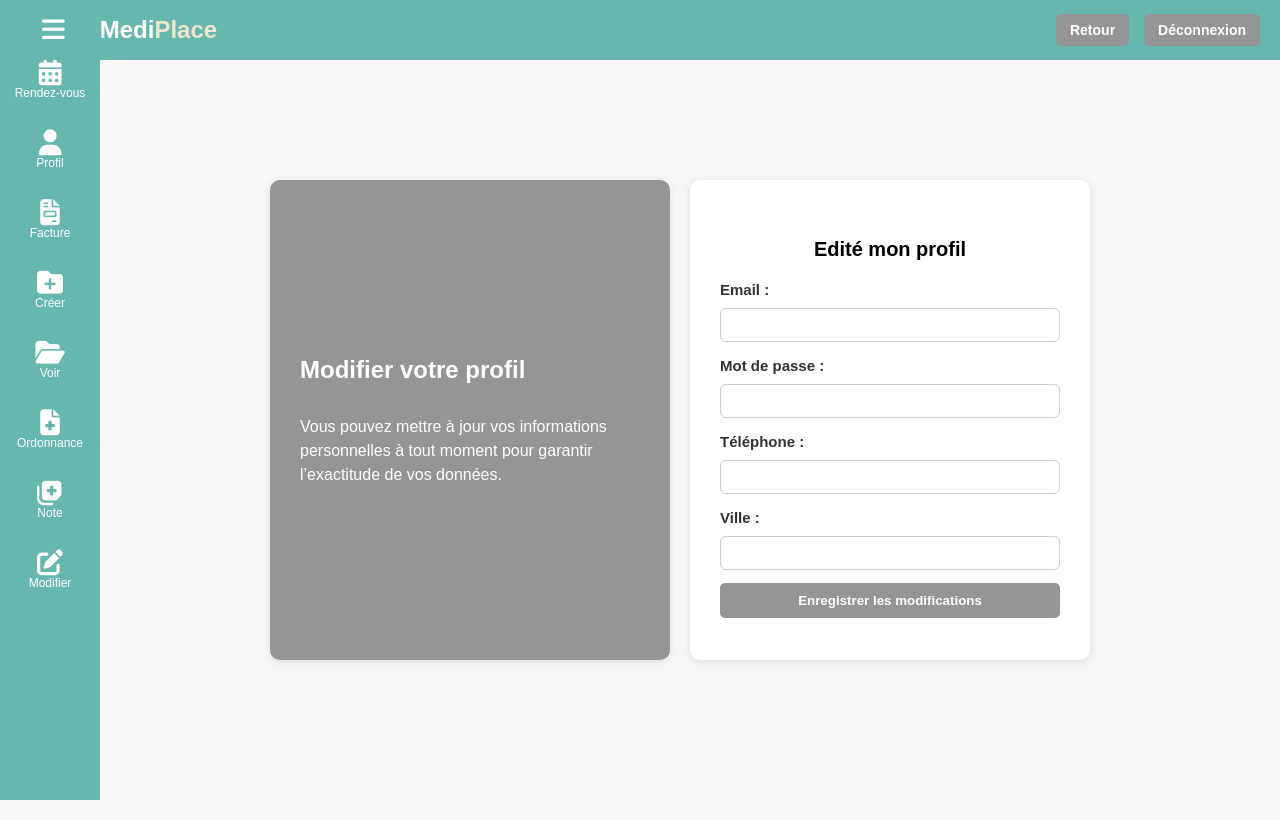
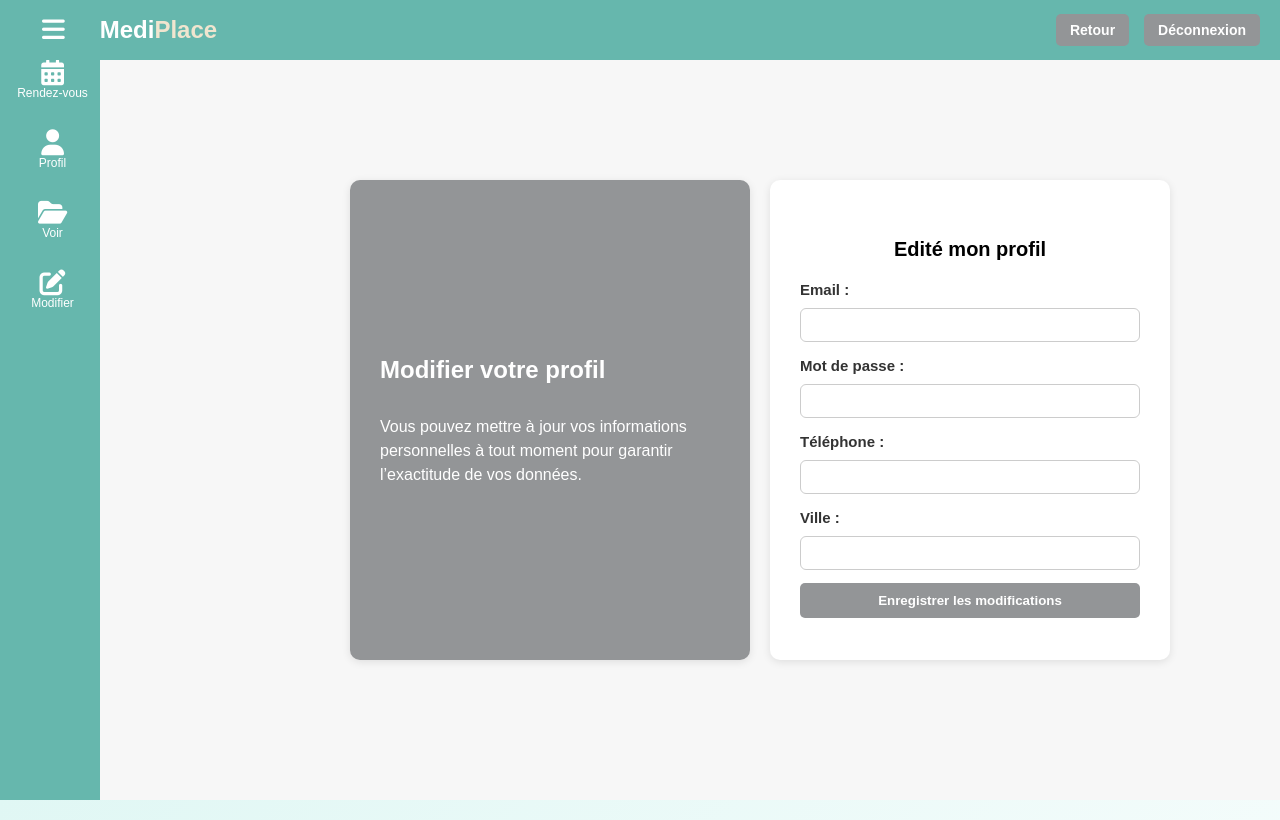
Before and after one commit to Hicham-0/proj_python, a Django app: page /updateprflmed/ in a window 1280 px wide. Run offline with Django 5.2, Linux system fonts and the light colour scheme.

Commit message:
navbarmodifie

```diff
--- a/cabinet/static/cabinet/css/headerbasepagemed.css
+++ b/cabinet/static/cabinet/css/headerbasepagemed.css
@@ -5,22 +5,17 @@
     body {
       margin: 0;
       font-family: Arial, sans-serif;
-      overflow-y: auto;
-      background: #f7f8fa;
+      overflow: hidden;
+       background: linear-gradient(135deg, #e0f7f4, #ffffff);
     }
 
     header {
-      position: fixed !important;
-      top: 0 !important;
-      left: 0 !important;
-      width: 100vw !important;
-      height: 60px !important;
-      background-color: #66B7AD !important;
+      height: 60px;
+      background-color: #66B7AD;
       display: flex;
       align-items: center;
       padding: 0 20px;
       color: white;
-      z-index: 2000 !important;
     }
 
     .menu-toggle {
@@ -46,8 +41,7 @@
 
     .main-container {
       display: flex;
-      min-height: calc(100vh - 60px);
-      margin-top: 60px !important;
+      height: calc(100vh - 60px);
     }
 
     #toggle {
@@ -55,16 +49,15 @@
     }
 
     .sidebar {
-      position: fixed;
-      top: 60px;
-      left: 0;
       width: 100px;
-      height: calc(100vh - 60px);
       background-color: #66B7AD;
+
       display: flex;
       flex-direction: column;
       align-items: center;
-      z-index: 10;
+      transition: width 0.3s;
+      overflow: hidden;
+      padding-left: 5px;
     }
 
     #toggle:checked ~ .main-container .sidebar {
@@ -135,3 +128,27 @@
   text-decoration: none;
   color: inherit;
 }
+ .welcome-container {
+    height: calc(100vh - 60px); /* pour prendre tout l’espace dispo en dessous du header */
+    display: flex;
+    flex-direction: column;
+    justify-content: center;
+    align-items: center;
+    text-align: center;
+    padding: 0 20px;
+    margin-top: -40px;
+    margin-left: 240px;
+  }
+
+  .welcome-container h2 {
+    font-size: 28px;
+    font-weight: bold;
+    color: #333;
+    margin-bottom: 20px;
+  }
+
+  .welcome-container p {
+    font-size: 18px;
+    color: #555;
+    line-height: 1.6;
+  }
--- a/cabinet/static/cabinet/css/updateprflmed.css
+++ b/cabinet/static/cabinet/css/modifierprflmed.css
@@ -4,7 +4,7 @@
     justify-content: center;
     align-items: center;
     height: 100vh;
-    margin-left: 180px;
+    margin-left: 160px;
     max-width: 1000px;
     margin-top: -40px;
 }
--- a/cabinet/static/cabinet/css/voirprflmed.css
+++ b/cabinet/static/cabinet/css/voirprofilmed.css
@@ -4,7 +4,7 @@
             justify-content: center;
             align-items: center;
             height: 100vh;
-            margin-left: 180px;
+            margin-left: 160px;
             max-width: 1000px;
            margin-top:  -40px;
         }
--- a/cabinet/templates/cabinet/ajoutobserv_med.html
+++ /dev/null
@@ -1,2 +0,0 @@
-
-test page ajout observation
--- a/cabinet/templates/cabinet/ajoutordan_med.html
+++ /dev/null
@@ -1,2 +0,0 @@
-
-test page ajout ordannance
--- a/cabinet/templates/cabinet/creerdossier_med.html
+++ /dev/null
@@ -1,2 +0,0 @@
-
-page test creer dossier
--- a/cabinet/templates/cabinet/genererfacture_med.html
+++ /dev/null
@@ -1,2 +0,0 @@
-
-test page generer facture
--- a/cabinet/templates/cabinet/headerbasepagemed.html
+++ b/cabinet/templates/cabinet/headerbasepagemed.html
@@ -33,6 +33,7 @@
   <!-- Main Content -->
   <div class="main-container">
     <div class="sidebar">
+
       <div class="menu-item">
         <i class="fa fa-calendar-alt"></i>
         <span class="text-default"><a href="{% url 'mes_rdv_med' %}">Rendez-vous</a></span>
@@ -43,31 +44,14 @@
         <span class="text-default"><a href="{% url 'voirprflmed' %}">Profil</a></span>
         <span class="text-expanded"><a href="{% url 'voirprflmed' %}">Voir mes informations</a></span>
       </div>
-      <div class="menu-item">
-        <i class="fa fa-file-invoice"></i>
-        <span class="text-default"><a href="{% url 'genfact' %}">Facture</a></span>
-        <span class="text-expanded"><a href="{% url 'genfact' %}">Etablir une facture </a></span>
-      </div>
-      <div class="menu-item">
-        <i class="fa fa-folder-plus"></i>
-        <span class="text-default"><a href="{% url 'createfolder' %}">Créer</a></span>
-        <span class="text-expanded"><a href="{% url 'createfolder' %}">Créer Dossier Médical</a></span>
-      </div>
+
       <div class="menu-item">
         <i class="fa fa-folder-open"></i>
         <span class="text-default"><a href="{% url 'mes_patients_med' %}">Voir</a></span>
         <span class="text-expanded"><a href="{% url 'mes_patients_med' %}">Consulter Dossier Médical</a></span>
       </div>
-      <div class="menu-item">
-        <i class="fa fa-file-medical"></i>
-        <span class="text-default"><a href="{% url 'ajoutordonnance' %}">Ordonnance</a></span>
-        <span class="text-expanded"><a href="{% url 'ajoutordonnance' %}">Ajouter une Ordonnance</a></span>
-      </div>
-      <div class="menu-item">
-        <i class="fa fa-notes-medical"></i>
-        <span class="text-default"><a href="{% url 'ajoutobservation' %}">Note</a></span>
-        <span class="text-expanded"><a href="{% url 'ajoutobservation' %}">Ajouter une Observation</a></span>
-      </div>
+
+
       <div class="menu-item">
   <i class="fa fa-pen-to-square"></i>
   <span class="text-default"><a href="{% url 'updateprflmed' %}">Modifier</a></span>
--- a/cabinet/templates/cabinet/mes_rdv_med.html
+++ b/cabinet/templates/cabinet/mes_rdv_med.html
@@ -11,6 +11,9 @@
     />
     <!-- Le CSS du header est déjà inclus via headerbasepagemed.html -->
     <style>
+      body {
+  background-color: #f4f5f7;; /* même fond partout */
+}
       .content {
         flex: 1;
         background-color: #f7f7f7;
@@ -65,7 +68,8 @@
   </head>
   <body>
     {% include 'cabinet/headerbasepagemed.html' %}
-    <div class="content" style="padding: 40px 0 0 0">
+
+
       <section class="services-section">
         <h2 class="services-title">Mes rendez-vous</h2>
         {% if rdvs %}
--- a/cabinet/templates/cabinet/updateprfl_med.html
+++ b/cabinet/templates/cabinet/updateprfl_med.html
@@ -5,7 +5,7 @@
     <meta charset="UTF-8">
     <meta name="viewport" content="width=device-width, initial-scale=1.0">
     <title>Modifier Mon Profil</title>
-      <link rel="stylesheet" href="{% static 'cabinet/css/updateprflmed.css' %}"/>
+      <link rel="stylesheet" href="{% static 'cabinet/css/modifierprflmed.css' %}"/>
 </head>
 <body>
     {% include 'cabinet/headerbasepagemed.html' %}
--- a/cabinet/templates/cabinet/voirdossier_med.html
+++ /dev/null
@@ -1,2 +0,0 @@
-
-voir dossier medical test page
--- a/cabinet/templates/cabinet/voirprfl_med.html
+++ b/cabinet/templates/cabinet/voirprfl_med.html
@@ -4,11 +4,12 @@
     <meta charset="UTF-8">
     <meta name="viewport" content="width=device-width, initial-scale=1.0">
     <title>Mon Profil</title>
-    <link rel="stylesheet" href="{% static 'cabinet/css/voirprflmed.css' %}" />
+    <link rel="stylesheet" href="{% static 'cabinet/css/voirprofilmed.css' %}" />
 </head>
 <body>
-    {% include 'cabinet/headerbasepagemed.html' %}
+       {% include 'cabinet/headerbasepagemed.html' %}
     <div class="content">
+
         <div class="profile-container">
             <!-- Partie gauche -->
             <div class="profile-left">
--- a/cabinet/urls.py
+++ b/cabinet/urls.py
@@ -28,13 +28,11 @@
 path("voirprflvmed/",views.voirprflmed,name="voirprflmed"),
 
 
-path("genfact/",views.genfact,name="genfact"),
-path("createfolder/",views.createfolder,name="createfolder"),
 
 
-path("ajoutordonnance/",views.ajoutordonnance,name="ajoutordonnance"),
 
-path("ajoutobservation/",views.ajoutobservation,name="ajoutobservation"),
+
+
 path("updateprflmed/",views.updateprflmed,name="updateprflmed"),
 
 path('dossier-patient-med/<int:patient_id>/', views.dossier_patient_med, name='dossier_patient_med'),
--- a/cabinet/views.py
+++ b/cabinet/views.py
@@ -264,15 +264,10 @@
         infos=Medecin.objects.get(email=emailm,mot_de_passe=mdpm)
         return render(request,'cabinet/voirprfl_med.html',{'user':infos})
 
-def genfact(request):
-    return render(request,'cabinet/genererfacture_med.html')
-
-def createfolder(request):
-    return render(request,'cabinet/creerdossier_med.html')
 
 
-def consultdossier(request):
-    return render(request,'cabinet/voirdossier_med.html')
+
+
 
 def mes_patients_med(request):
     """
@@ -291,12 +286,7 @@
         messages.error(request, "Médecin non trouvé.")
         return redirect('login')
 
-def ajoutordonnance(request):
-    return render(request,'cabinet/ajoutordan_med.html')
 
-
-def ajoutobservation(request):
-    return render(request,'cabinet/ajoutobserv_med.html')
 
 def updateprflmed(request):
          if request.method == 'POST':
```
Also changed, not shown: cabinet/templates/cabinet/main_med.html (+2 -20 lines), db.sqlite3.
